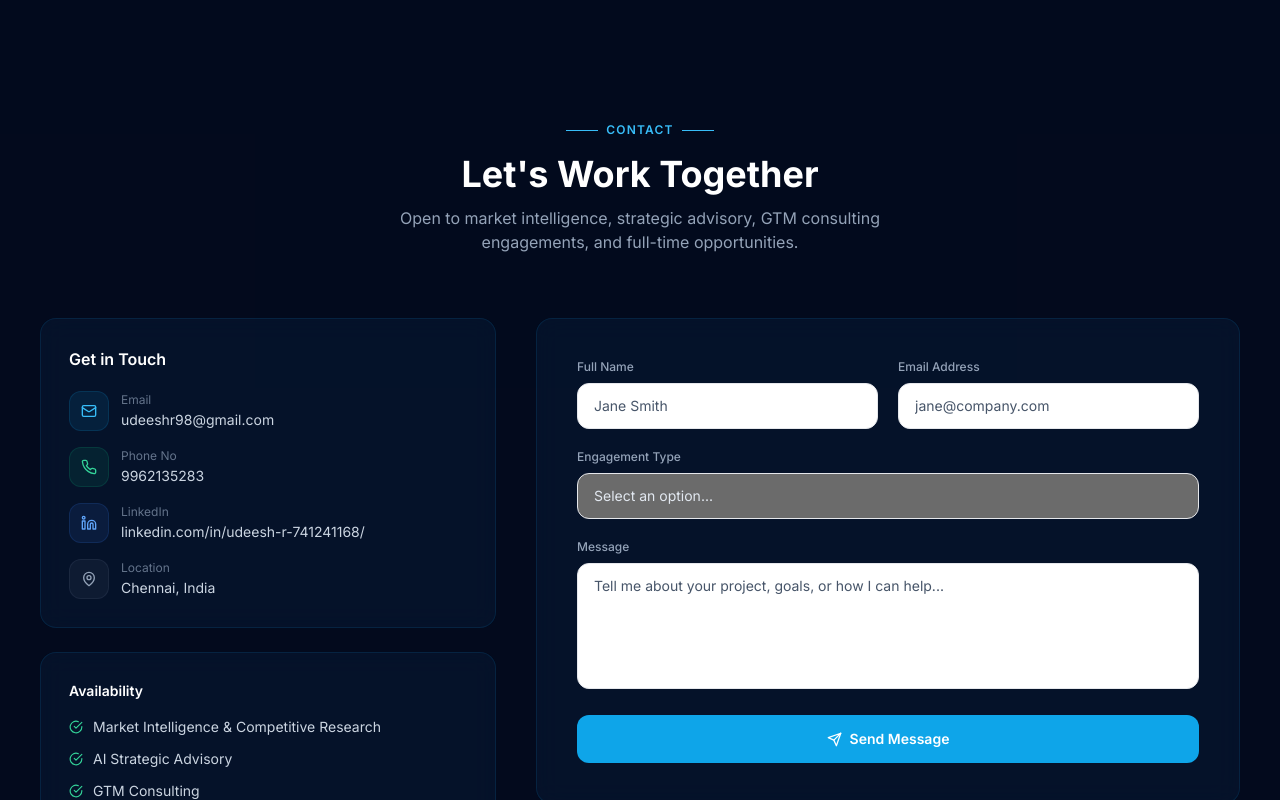
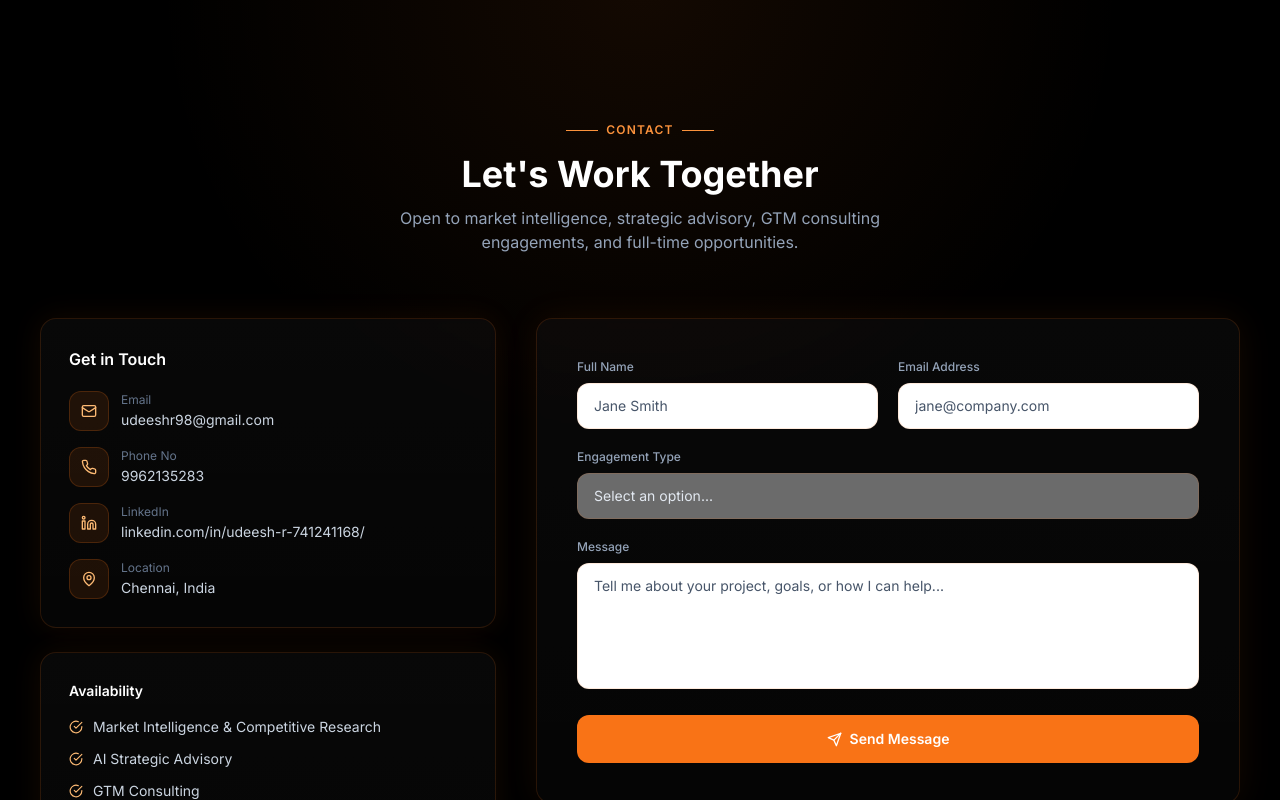
Before and after one commit to udeeshr98/udeesh-portfolio, a React (Vite) app in the folder project/: page / in a window 1280 px wide. Shown: the part 7460-8260 px from the top of the page. Built offline with nearby package versions, Linux system fonts and the light colour scheme.

Commit message:
updated contact section

```diff
--- a/project/src/components/Contact.tsx
+++ b/project/src/components/Contact.tsx
@@ -31,17 +31,16 @@ export default function Contact() {
   };
 
   return (
-    <section id="contact" className="py-24 lg:py-32 relative">
-      <div className="absolute inset-0 bg-navy-800/20 pointer-events-none" />
-      <div className="absolute inset-0 bg-gradient-radial from-sky-500/4 via-transparent to-transparent pointer-events-none" />
+    <section id="contact" className="py-24 lg:py-32 relative bg-black">
+      <div className="absolute inset-0 bg-[radial-gradient(circle_at_top,rgba(249,115,22,0.08),transparent_38%)] pointer-events-none" />
 
       <div className="max-w-7xl mx-auto px-6 lg:px-10 relative">
         <div ref={sectionRef} className="section-reveal">
           <div className="text-center mb-16">
-            <div className="inline-flex items-center gap-2 text-sky-400 text-xs font-semibold tracking-widest uppercase mb-4">
-              <span className="w-8 h-px bg-sky-400" />
+            <div className="inline-flex items-center gap-2 text-orange-400 text-xs font-semibold tracking-widest uppercase mb-4">
+              <span className="w-8 h-px bg-orange-400" />
               Contact
-              <span className="w-8 h-px bg-sky-400" />
+              <span className="w-8 h-px bg-orange-400" />
             </div>
             <h2 className="text-3xl md:text-4xl font-bold text-white">
               Let&apos;s Work Together
@@ -54,29 +53,29 @@ export default function Contact() {
 
           <div className="grid lg:grid-cols-5 gap-10">
             <div className="lg:col-span-2 flex flex-col gap-6">
-              <div className="glass rounded-2xl p-7">
+              <div className="rounded-2xl p-7 border border-orange-500/15 bg-[linear-gradient(180deg,rgba(255,255,255,0.03),rgba(255,255,255,0.02))] shadow-[0_0_30px_rgba(249,115,22,0.08)] backdrop-blur-sm">
                 <h3 className="text-base font-semibold text-white mb-5">Get in Touch</h3>
 
                 <div className="space-y-4">
                   <a href="mailto:udeeshr98@gmail.com" className="flex items-center gap-3 group">
-                    <div className="w-10 h-10 rounded-xl bg-sky-500/10 border border-sky-500/15 flex items-center justify-center group-hover:bg-sky-500/20 transition-colors">
-                      <Mail size={16} className="text-sky-400" />
+                    <div className="w-10 h-10 rounded-xl bg-orange-500/10 border border-orange-500/20 flex items-center justify-center group-hover:bg-orange-500/20 transition-colors">
+                      <Mail size={16} className="text-orange-300" />
                     </div>
                     <div>
                       <div className="text-xs text-slate-500 mb-0.5">Email</div>
-                      <div className="text-sm text-slate-300 group-hover:text-sky-400 transition-colors">
+                      <div className="text-sm text-slate-300 group-hover:text-orange-300 transition-colors">
                         udeeshr98@gmail.com
                       </div>
                     </div>
                   </a>
 
                   <a href="tel:+919962135283" className="flex items-center gap-3 group">
-                    <div className="w-10 h-10 rounded-xl bg-emerald-500/10 border border-emerald-500/15 flex items-center justify-center group-hover:bg-emerald-500/20 transition-colors">
-                      <Phone size={16} className="text-emerald-400" />
+                    <div className="w-10 h-10 rounded-xl bg-orange-500/10 border border-orange-500/20 flex items-center justify-center group-hover:bg-orange-500/20 transition-colors">
+                      <Phone size={16} className="text-orange-300" />
                     </div>
                     <div>
                       <div className="text-xs text-slate-500 mb-0.5">Phone No</div>
-                      <div className="text-sm text-slate-300 group-hover:text-emerald-400 transition-colors">
+                      <div className="text-sm text-slate-300 group-hover:text-orange-300 transition-colors">
                         9962135283
                       </div>
                     </div>
@@ -88,20 +87,20 @@ export default function Contact() {
                     rel="noopener noreferrer"
                     className="flex items-center gap-3 group"
                   >
-                    <div className="w-10 h-10 rounded-xl bg-blue-500/10 border border-blue-500/15 flex items-center justify-center group-hover:bg-blue-500/20 transition-colors">
-                      <Linkedin size={16} className="text-blue-400" />
+                    <div className="w-10 h-10 rounded-xl bg-orange-500/10 border border-orange-500/20 flex items-center justify-center group-hover:bg-orange-500/20 transition-colors">
+                      <Linkedin size={16} className="text-orange-300" />
                     </div>
                     <div>
                       <div className="text-xs text-slate-500 mb-0.5">LinkedIn</div>
-                      <div className="text-sm text-slate-300 group-hover:text-blue-400 transition-colors">
+                      <div className="text-sm text-slate-300 group-hover:text-orange-300 transition-colors break-all">
                         linkedin.com/in/udeesh-r-741241168/
                       </div>
                     </div>
                   </a>
 
                   <div className="flex items-center gap-3">
-                    <div className="w-10 h-10 rounded-xl bg-slate-500/10 border border-slate-500/15 flex items-center justify-center">
-                      <MapPin size={16} className="text-slate-400" />
+                    <div className="w-10 h-10 rounded-xl bg-orange-500/10 border border-orange-500/20 flex items-center justify-center">
+                      <MapPin size={16} className="text-orange-300" />
                     </div>
                     <div>
                       <div className="text-xs text-slate-500 mb-0.5">Location</div>
@@ -111,29 +110,29 @@ export default function Contact() {
                 </div>
               </div>
 
-              <div className="glass rounded-2xl p-7">
+              <div className="rounded-2xl p-7 border border-orange-500/15 bg-[linear-gradient(180deg,rgba(255,255,255,0.03),rgba(255,255,255,0.02))] shadow-[0_0_30px_rgba(249,115,22,0.08)] backdrop-blur-sm">
                 <h3 className="text-sm font-semibold text-white mb-4">Availability</h3>
                 <div className="space-y-3">
                   {[
                     {
                       icon: CheckCircle,
                       text: 'Market Intelligence & Competitive Research',
-                      color: 'text-emerald-400',
+                      color: 'text-orange-300',
                     },
-                    { icon: CheckCircle, text: 'AI Strategic Advisory', color: 'text-emerald-400' },
-                    { icon: CheckCircle, text: 'GTM Consulting', color: 'text-emerald-400' },
-                    { icon: CheckCircle, text: 'Sales Enablement', color: 'text-emerald-400' },
+                    { icon: CheckCircle, text: 'AI Strategic Advisory', color: 'text-orange-300' },
+                    { icon: CheckCircle, text: 'GTM Consulting', color: 'text-orange-300' },
+                    { icon: CheckCircle, text: 'Sales Enablement', color: 'text-orange-300' },
                     {
                       icon: CheckCircle,
                       text: 'Account Mining & Opportunity Discovery',
-                      color: 'text-emerald-400',
+                      color: 'text-orange-300',
                     },
                     {
                       icon: CheckCircle,
                       text: 'Presales & Product Marketing Support',
-                      color: 'text-emerald-400',
+                      color: 'text-orange-300',
                     },
-                    { icon: Clock, text: 'Full-Time Roles', color: 'text-amber-400' },
+                    { icon: Clock, text: 'Full-Time Roles', color: 'text-amber-300' },
                   ].map((item) => {
                     const Icon = item.icon;
                     return (
@@ -148,11 +147,11 @@ export default function Contact() {
             </div>
 
             <div className="lg:col-span-3">
-              <div className="glass rounded-2xl p-7 md:p-10">
+              <div className="rounded-2xl p-7 md:p-10 border border-orange-500/15 bg-[linear-gradient(180deg,rgba(255,255,255,0.03),rgba(255,255,255,0.02))] shadow-[0_0_35px_rgba(249,115,22,0.08)] backdrop-blur-sm">
                 {submitted ? (
                   <div className="text-center py-12">
-                    <div className="w-16 h-16 rounded-full bg-emerald-400/10 border border-emerald-400/20 flex items-center justify-center mx-auto mb-6">
-                      <CheckCircle size={32} className="text-emerald-400" />
+                    <div className="w-16 h-16 rounded-full bg-orange-500/10 border border-orange-500/20 flex items-center justify-center mx-auto mb-6">
+                      <CheckCircle size={32} className="text-orange-300" />
                     </div>
                     <h3 className="text-xl font-semibold text-white mb-2">Message Sent</h3>
                     <p className="text-slate-400 text-sm">
@@ -173,7 +172,7 @@ export default function Contact() {
                           onChange={handleChange}
                           required
                           placeholder="Jane Smith"
-                          className="w-full px-4 py-3 rounded-xl bg-white/4 border border-white/8 text-sm text-slate-200 placeholder-slate-600 focus:outline-none focus:border-sky-500/50 focus:bg-white/6 transition-all"
+                          className="w-full px-4 py-3 rounded-xl bg-white/4 border border-orange-500/15 text-sm text-slate-200 placeholder-slate-600 focus:outline-none focus:border-orange-400/50 focus:bg-white/6 transition-all"
                         />
                       </div>
                       <div>
@@ -187,7 +186,7 @@ export default function Contact() {
                           onChange={handleChange}
                           required
                           placeholder="jane@company.com"
-                          className="w-full px-4 py-3 rounded-xl bg-white/4 border border-white/8 text-sm text-slate-200 placeholder-slate-600 focus:outline-none focus:border-sky-500/50 focus:bg-white/6 transition-all"
+                          className="w-full px-4 py-3 rounded-xl bg-white/4 border border-orange-500/15 text-sm text-slate-200 placeholder-slate-600 focus:outline-none focus:border-orange-400/50 focus:bg-white/6 transition-all"
                         />
                       </div>
                     </div>
@@ -201,31 +200,31 @@ export default function Contact() {
                         value={form.subject}
                         onChange={handleChange}
                         required
-                        className="w-full px-4 py-3 rounded-xl bg-white/4 border border-white/8 text-sm text-slate-200 focus:outline-none focus:border-sky-500/50 focus:bg-white/6 transition-all appearance-none"
+                        className="w-full px-4 py-3 rounded-xl bg-white/4 border border-orange-500/15 text-sm text-slate-200 focus:outline-none focus:border-orange-400/50 focus:bg-white/6 transition-all appearance-none"
                         style={{ colorScheme: 'dark' }}
                       >
-                        <option value="" className="bg-navy-900">
+                        <option value="" className="bg-black">
                           Select an option...
                         </option>
-                        <option value="market-intelligence" className="bg-navy-900">
+                        <option value="market-intelligence" className="bg-black">
                           Market Intelligence & Competitive Research
                         </option>
-                        <option value="advisory" className="bg-navy-900">
+                        <option value="advisory" className="bg-black">
                           AI Strategic Advisory
                         </option>
-                        <option value="gtm" className="bg-navy-900">
+                        <option value="gtm" className="bg-black">
                           GTM Consulting
                         </option>
-                        <option value="sales-enablement" className="bg-navy-900">
+                        <option value="sales-enablement" className="bg-black">
                           Sales Enablement
                         </option>
-                        <option value="presales" className="bg-navy-900">
+                        <option value="presales" className="bg-black">
                           Presales & Product Marketing Support
                         </option>
-                        <option value="fulltime" className="bg-navy-900">
+                        <option value="fulltime" className="bg-black">
                           Full-Time Opportunity
                         </option>
-                        <option value="other" className="bg-navy-900">
+                        <option value="other" className="bg-black">
                           Other
                         </option>
                       </select>
@@ -242,14 +241,14 @@ export default function Contact() {
                         required
                         rows={5}
                         placeholder="Tell me about your project, goals, or how I can help..."
-                        className="w-full px-4 py-3 rounded-xl bg-white/4 border border-white/8 text-sm text-slate-200 placeholder-slate-600 focus:outline-none focus:border-sky-500/50 focus:bg-white/6 transition-all resize-none"
+                        className="w-full px-4 py-3 rounded-xl bg-white/4 border border-orange-500/15 text-sm text-slate-200 placeholder-slate-600 focus:outline-none focus:border-orange-400/50 focus:bg-white/6 transition-all resize-none"
                       />
                     </div>
 
                     <button
                       type="submit"
                       disabled={loading}
-                      className="w-full flex items-center justify-center gap-2 px-6 py-3.5 rounded-xl bg-sky-500 hover:bg-sky-400 disabled:bg-sky-500/40 text-white text-sm font-semibold transition-all duration-200 hover:shadow-lg hover:shadow-sky-500/25 hover:-translate-y-0.5 active:translate-y-0 disabled:cursor-not-allowed disabled:translate-y-0"
+                      className="w-full flex items-center justify-center gap-2 px-6 py-3.5 rounded-xl bg-orange-500 hover:bg-orange-400 disabled:bg-orange-500/40 text-white text-sm font-semibold transition-all duration-200 hover:shadow-lg hover:shadow-orange-500/25 hover:-translate-y-0.5 active:translate-y-0 disabled:cursor-not-allowed disabled:translate-y-0"
                     >
                       {loading ? (
                         <>
```
